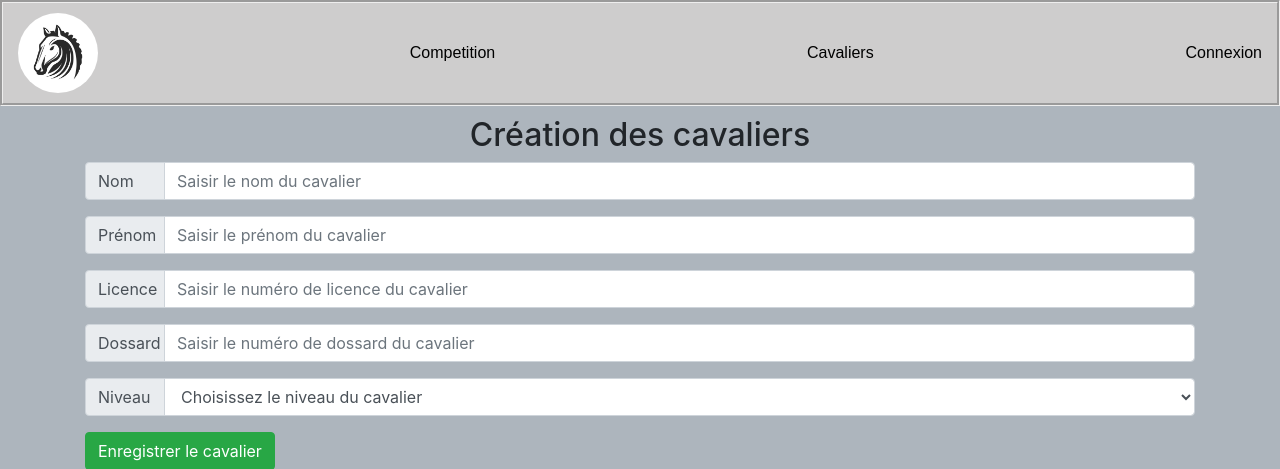
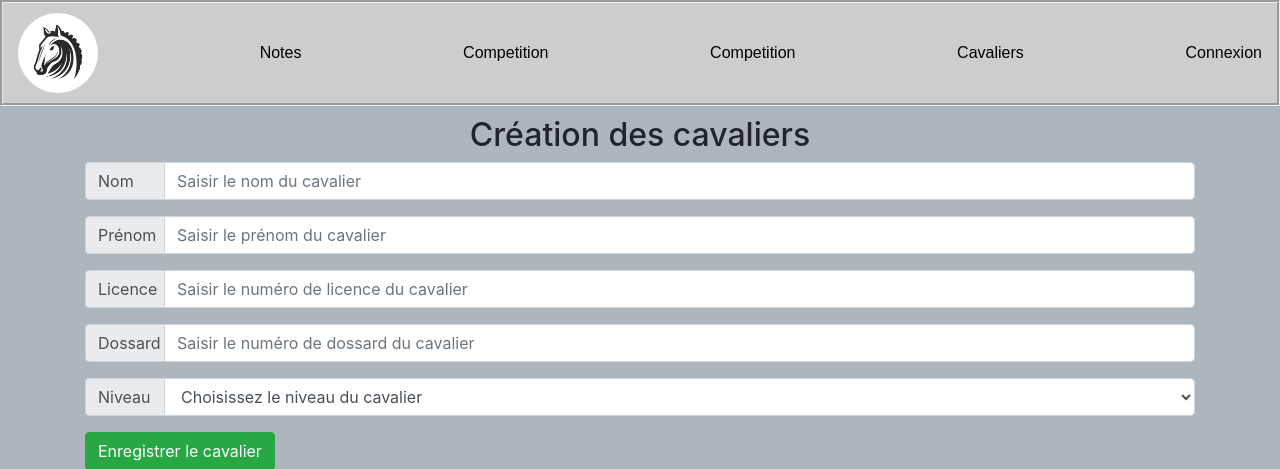
Before and after one commit to wartaek/Projet-Transverse-Equitrec, a Symfony app: template templates/cavalier/index.html.twig in a window 1280 px wide. Shown: the top 469 px of the page. Run offline with Twig, Linux system fonts and the light colour scheme; the template is opened without the code that fills it, so the values that code supplies are empty; some libraries are stand-ins or nearby versions.

Commit message:
modif theo

```diff
--- a/templates/base.html.twig
+++ b/templates/base.html.twig
@@ -9,9 +9,14 @@
 			<link rel="shortcut icon" href="/img/MonLogo.jpg"/>
 			<link rel="stylesheet" href="/css/header.css">
 		{% endblock %}
-    <title>{% block title %}Accueil Equitrec{% endblock %}</title>
+		<title>
+			{% block title %}Accueil Equitrec
+			{% endblock %}
+		</title>
 		<nav>
 			<a href="{{ path('accueil') }}"><img src="{{ asset('img/MonLogo.jpg') }}" alt="Accueil" style="width: 80px; height: 80px; border-radius: 50%; text-decoration: none;"></a>
+			<a href="{{ path('app_note_competition') }}" style="text-decoration: none;">Notes</a>
+			<a href="{{ path('competition') }}" style="text-decoration: none;">Competition</a>
 		<a href="{{ path('competition') }}" style="text-decoration: none;">Competition</a>
 			<a href="{{ path('cavalier') }}" style="text-decoration: none;">Cavaliers</a>
 			{% if is_granted('IS_AUTHENTICATED_FULLY') %}
```
Lines whose indentation alone changed are shown as unchanged.
